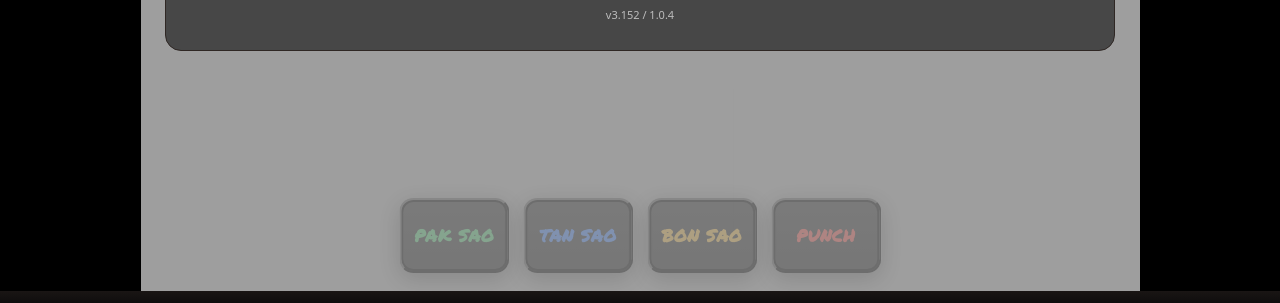
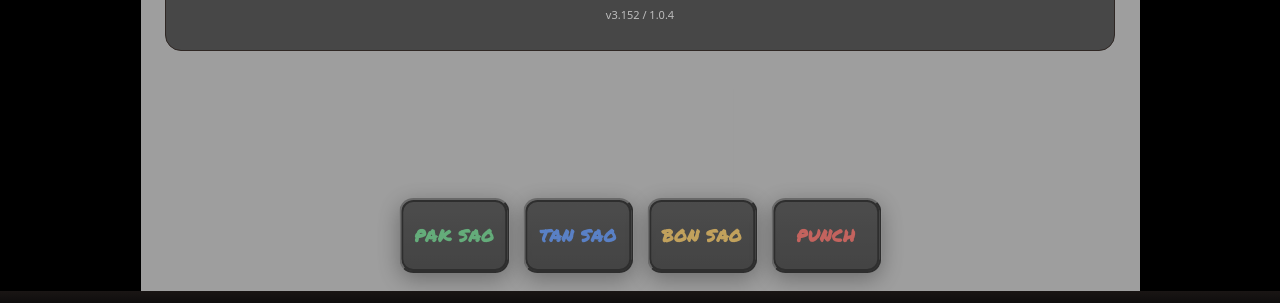
Before and after one commit to albatroswingchun/WingChunSimonGame, a plain HTML site: page index.html in a window 1280 px wide. Shown: the part 497-800 px from the top of the page. Drawn offline with Linux system fonts and the light colour scheme.

Commit message:
Update index.html

```diff
--- a/index.html
+++ b/index.html
@@ -66,7 +66,7 @@
       box-shadow:inset 0 0 0 2px #000,0 6px 22px rgba(0,0,0,.45);
       cursor:pointer;user-select:none;
       white-space:nowrap; overflow:hidden; text-overflow:ellipsis;
-      opacity: 0.3;
+      opacity: 0.7;
     }
 
     .pad.lit {
```
